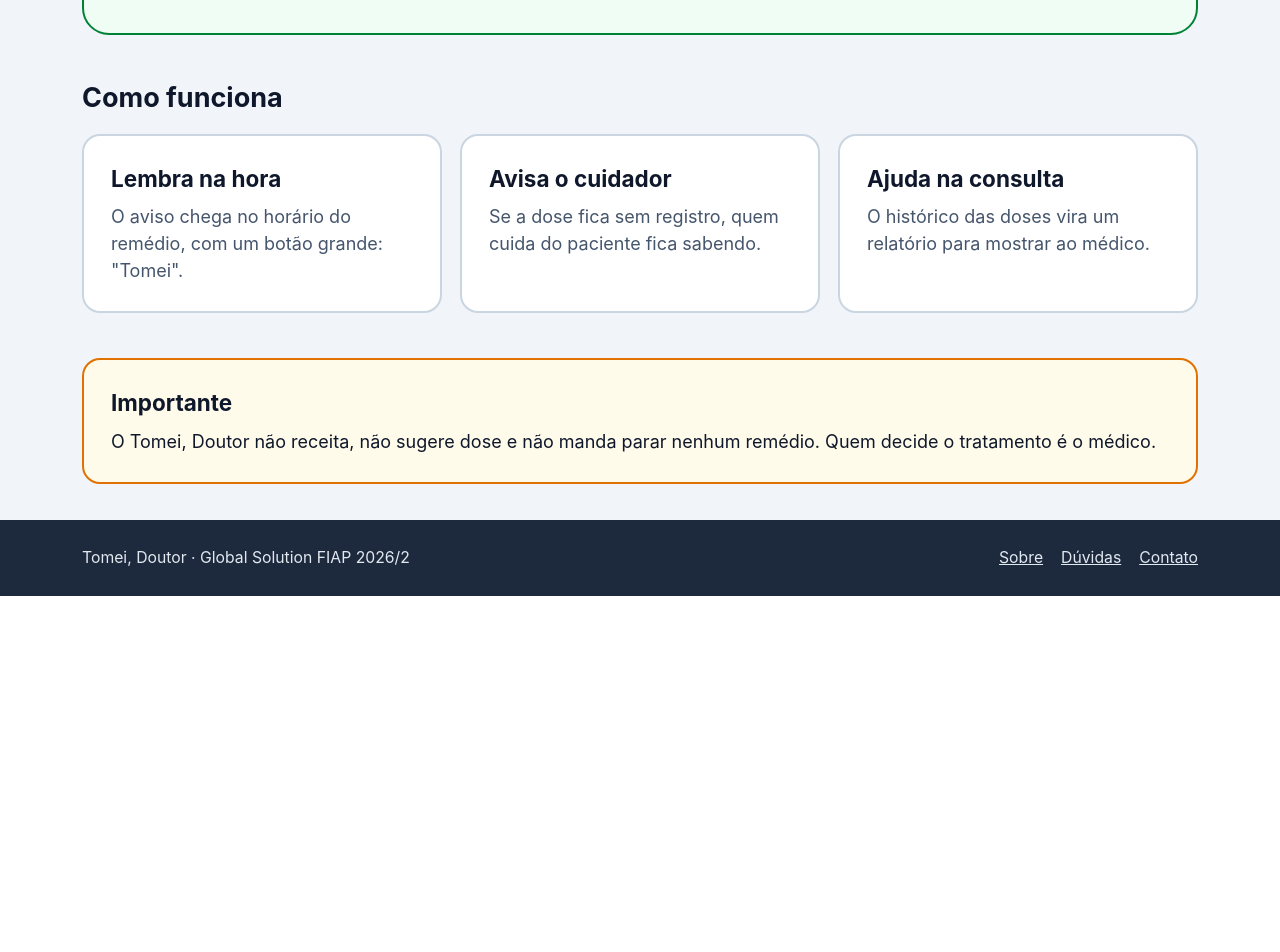
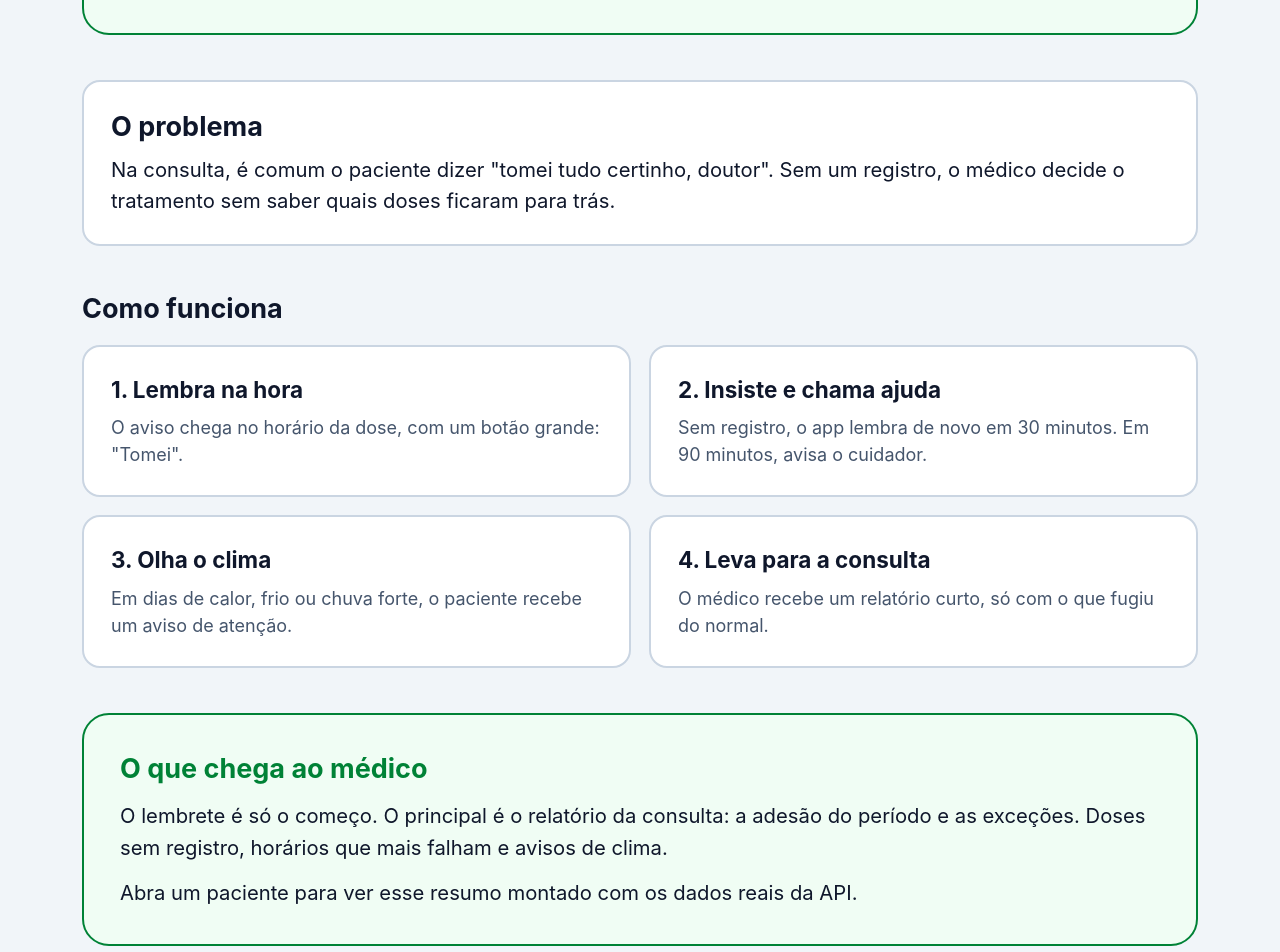
Before and after one commit to KaiqueZiantoni/front-gs2-fiap, a React (Vite) app: page / in a window 1280 px wide. Shown: the part 520-1472 px from the top of the page. Before the commit the page ends 1116 px from the top, so only its background shows below. Built offline with nearby package versions, Linux system fonts and the light colour scheme.

Commit message:
Reescreve pagina inicial com foco no relatorio da consulta

```diff
--- a/index.html
+++ b/index.html
@@ -4,7 +4,7 @@
     <meta charset="UTF-8" />
     <link rel="icon" type="image/svg+xml" href="/favicon.svg" />
     <meta name="viewport" content="width=device-width, initial-scale=1.0" />
-    <meta name="description" content="Tomei, Doutor: lembrete de remédio para pessoas idosas e pacientes crônicos." />
+    <meta name="description" content="Tomei, Doutor: o app que acompanha o tratamento entre uma consulta e outra e leva o histórico das doses para o médico." />
     <title>Tomei, Doutor</title>
   </head>
   <body>
--- a/src/pages/Home.tsx
+++ b/src/pages/Home.tsx
@@ -2,9 +2,22 @@ import { Link } from 'react-router-dom'
 import BotaoOuvir from '../components/BotaoOuvir'
 
 const passos = [
-  { titulo: 'Lembra na hora', texto: 'O aviso chega no horário do remédio, com um botão grande: "Tomei".' },
-  { titulo: 'Avisa o cuidador', texto: 'Se a dose fica sem registro, quem cuida do paciente fica sabendo.' },
-  { titulo: 'Ajuda na consulta', texto: 'O histórico das doses vira um relatório para mostrar ao médico.' },
+  {
+    titulo: '1. Lembra na hora',
+    texto: 'O aviso chega no horário da dose, com um botão grande: "Tomei".',
+  },
+  {
+    titulo: '2. Insiste e chama ajuda',
+    texto: 'Sem registro, o app lembra de novo em 30 minutos. Em 90 minutos, avisa o cuidador.',
+  },
+  {
+    titulo: '3. Olha o clima',
+    texto: 'Em dias de calor, frio ou chuva forte, o paciente recebe um aviso de atenção.',
+  },
+  {
+    titulo: '4. Leva para a consulta',
+    texto: 'O médico recebe um relatório curto, só com o que fugiu do normal.',
+  },
 ]
 
 function Home() {
@@ -14,24 +27,39 @@ function Home() {
         <h1 className="text-4xl font-bold text-green-700 sm:text-5xl">Tomei, Doutor</h1>
         <p className="mt-3 text-2xl font-bold">Entre no clima da consulta.</p>
         <p className="mx-auto mt-4 max-w-2xl text-lg text-slate-600">
-          Um lembrete de remédio simples, para pessoas idosas e pacientes crônicos que tomam vários remédios por dia.
+          O app que acompanha o tratamento entre uma consulta e outra. Ele lembra a dose, registra o que aconteceu e
+          leva esse histórico para o médico.
         </p>
         <div className="mt-6 flex flex-col justify-center gap-3 sm:flex-row">
-          <Link to="/pacientes" className="flex min-h-14 items-center justify-center rounded-2xl bg-green-700 px-6 text-xl font-bold text-white hover:bg-green-800">
+          <Link
+            to="/pacientes"
+            className="flex min-h-14 items-center justify-center rounded-2xl bg-green-700 px-6 text-xl font-bold text-white hover:bg-green-800"
+          >
             Ver pacientes
           </Link>
-          <Link to="/sobre" className="flex min-h-14 items-center justify-center rounded-2xl border-2 border-slate-400 bg-white px-6 text-xl font-bold hover:bg-slate-100">
+          <Link
+            to="/sobre"
+            className="flex min-h-14 items-center justify-center rounded-2xl border-2 border-slate-400 bg-white px-6 text-xl font-bold hover:bg-slate-100"
+          >
             Conhecer o projeto
           </Link>
         </div>
         <div className="mt-6">
-          <BotaoOuvir texto="Tomei, Doutor. Entre no clima da consulta. Um lembrete de remédio simples, para pessoas idosas e pacientes crônicos." />
+          <BotaoOuvir texto="Tomei, Doutor. Entre no clima da consulta. O app que acompanha o tratamento entre uma consulta e outra. Ele lembra a dose, registra o que aconteceu e leva esse histórico para o médico." />
         </div>
+      </section>
+
+      <section className="rounded-2xl border-2 border-slate-300 bg-white p-6">
+        <h2 className="text-2xl font-bold text-slate-900">O problema</h2>
+        <p className="mt-2 text-lg">
+          Na consulta, é comum o paciente dizer "tomei tudo certinho, doutor". Sem um registro, o médico decide o
+          tratamento sem saber quais doses ficaram para trás.
+        </p>
       </section>
 
       <section>
         <h2 className="mb-4 text-2xl font-bold text-slate-900">Como funciona</h2>
-        <div className="grid gap-4 md:grid-cols-3">
+        <div className="grid gap-4 sm:grid-cols-2">
           {passos.map((passo) => (
             <article key={passo.titulo} className="rounded-2xl border-2 border-slate-300 bg-white p-6">
               <h3 className="text-xl font-bold">{passo.titulo}</h3>
@@ -41,11 +69,22 @@ function Home() {
         </div>
       </section>
 
+      <section className="rounded-3xl border-2 border-green-700 bg-green-50 p-6 sm:p-8">
+        <h2 className="text-2xl font-bold text-green-700">O que chega ao médico</h2>
+        <p className="mt-3 text-lg">
+          O lembrete é só o começo. O principal é o relatório da consulta: a adesão do período e as exceções. Doses
+          sem registro, horários que mais falham e avisos de clima.
+        </p>
+        <p className="mt-3 text-lg">
+          Abra um paciente para ver esse resumo montado com os dados reais da API.
+        </p>
+      </section>
+
       <section className="rounded-2xl border-2 border-amber-600 bg-amber-50 p-6">
         <h2 className="text-xl font-bold">Importante</h2>
         <p className="mt-2">
           O Tomei, Doutor não receita, não sugere dose e não manda parar nenhum remédio. Quem decide o tratamento é o
-          médico.
+          médico, com a orientação do farmacêutico.
         </p>
       </section>
     </div>
--- a/src/pages/Pacientes.tsx
+++ b/src/pages/Pacientes.tsx
@@ -116,7 +116,7 @@ function Pacientes() {
 
   return (
     <div>
-      <Titulo texto="Pacientes" subtitulo="Dados lidos e gravados na API do Tomei, Doutor." />
+      <Titulo texto="Pacientes" subtitulo="Abra um paciente para ver a rotina de remédios e o resumo para a consulta." />
 
       <div className="grid gap-8 lg:grid-cols-2">
         <section>
```
